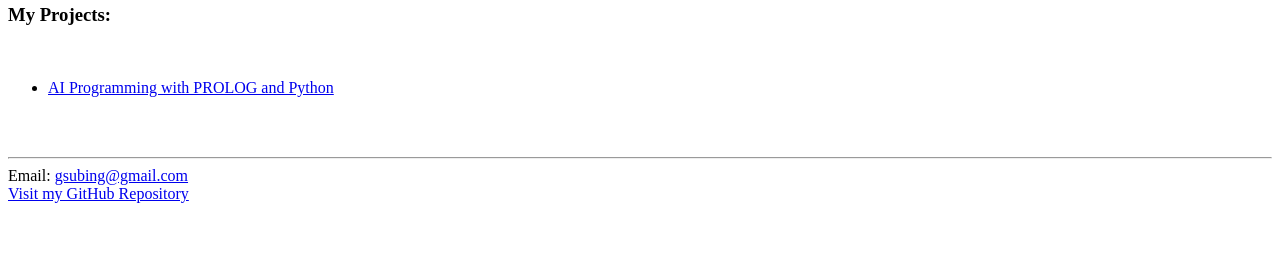
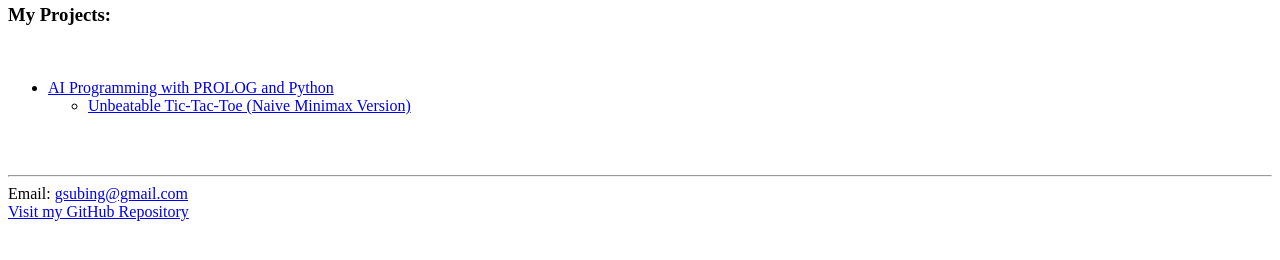
Before and after one commit to subinpulari/subinpulari.github.io, a plain HTML site: page index.html in a window 1280 px wide. Shown: the part 130-390 px from the top of the page. Drawn offline with Linux system fonts and the light colour scheme.

Commit message:
Added Unbeatable Tic-Tac-Toe (Naive Minimax) Link

```diff
--- a/index.html
+++ b/index.html
@@ -17,6 +17,9 @@
 <br>
 <ul>
 <li><a href = "https://github.com/subinpulari/prolog-projects">AI Programming with PROLOG and Python</a></li>
+<ul>
+<li><a href = "https://github.com/subinpulari/prolog-projects/">Unbeatable Tic-Tac-Toe (Naive Minimax Version)</a></li>
+</ul>
 </ul>
 <br>
 <br>
```
